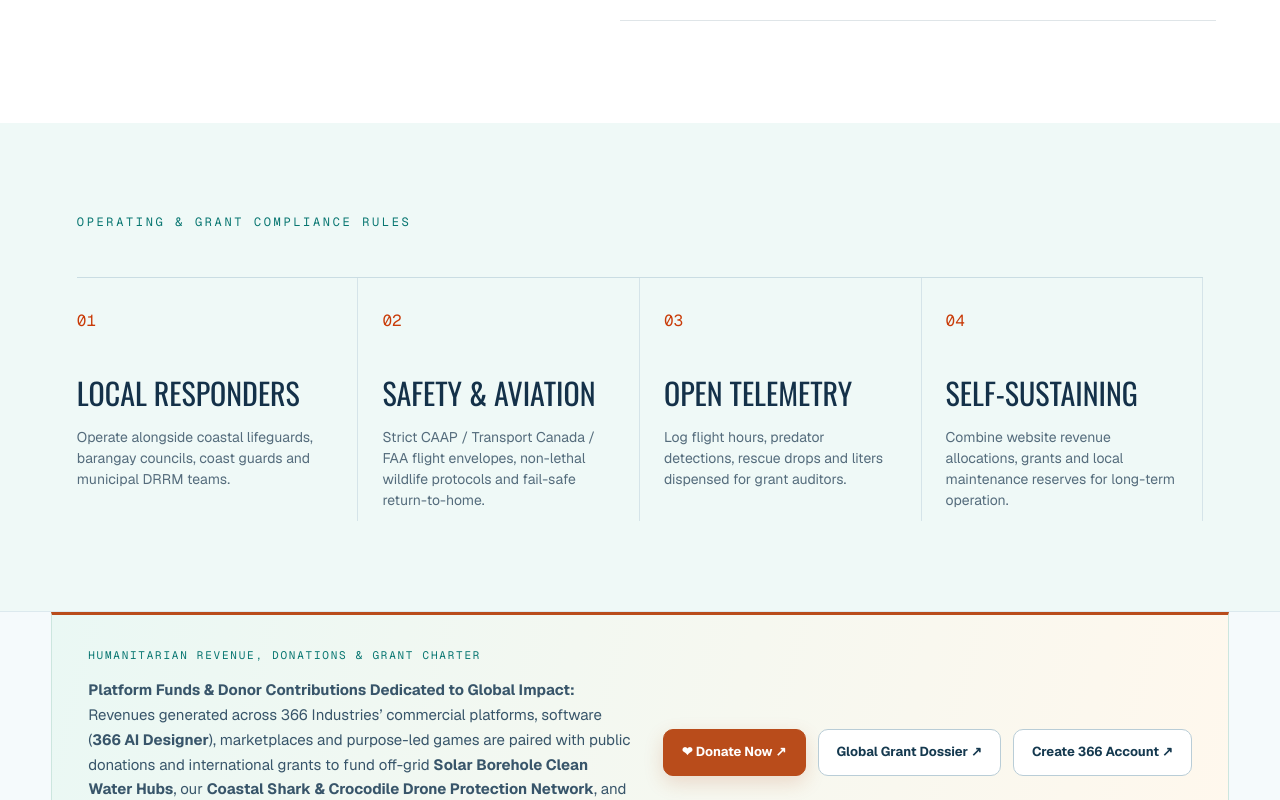
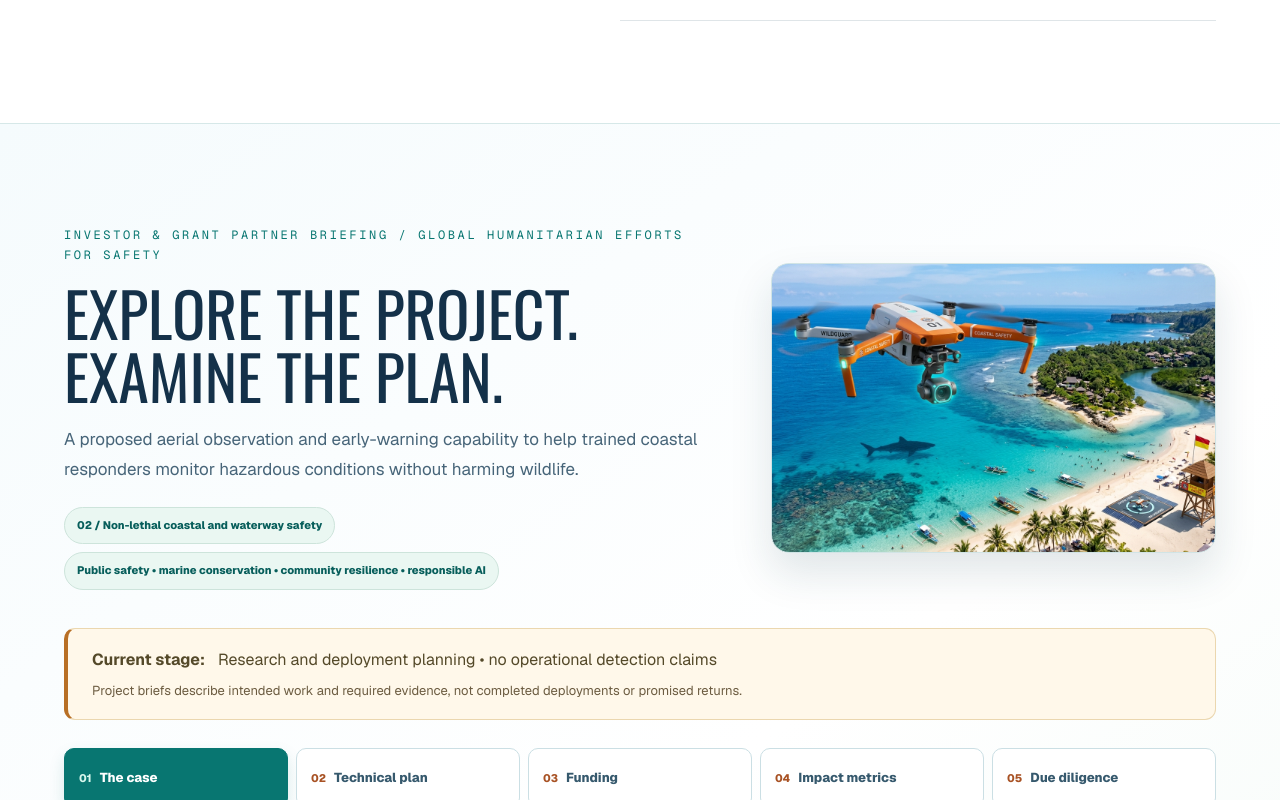
Before and after one commit to Hunting-Fishing/366-industries-Website, a Next.js app: page /humanity/coastal-safety in a window 1280 px wide. Shown: the part 1400-2200 px from the top of the page. Built offline with nearby package versions, Linux system fonts and the light colour scheme.

Commit message:
feat: attach project-specific funder and risk briefings to humanitarian missions

```diff
--- a/app/humanity/[slug]/page.tsx
+++ b/app/humanity/[slug]/page.tsx
@@ -1,6 +1,7 @@
 import { notFound } from "next/navigation";
 import { ArrowLink, PageHero, Shell } from "../../components";
 import { humanityMissions } from "../../site-data";
+import { ProjectBriefTabs } from "../../project-brief-tabs";
 
 export function generateStaticParams() {
   return humanityMissions.map((m) => ({ slug: m.slug }));
@@ -52,6 +53,10 @@ export default async function MissionDetail({
         </div>
       </section>
 
+      {slug === "coastal-safety" && <ProjectBriefTabs project="coastal" />}
+      {slug === "disaster-response-drones" && <ProjectBriefTabs project="rescue" />}
+      {slug === "community-resilience" && <ProjectBriefTabs project="water" />}
+
       <section className="impact-band">
         <div className="section-label">Operating &amp; Grant Compliance Rules</div>
         <div className="arena-grid" style={{ gridTemplateColumns: "repeat(4, 1fr)" }}>
```
